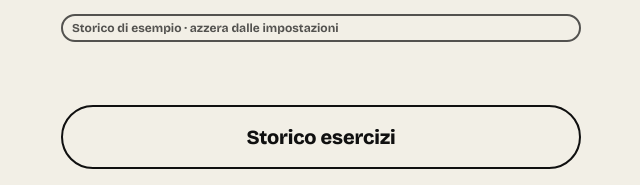
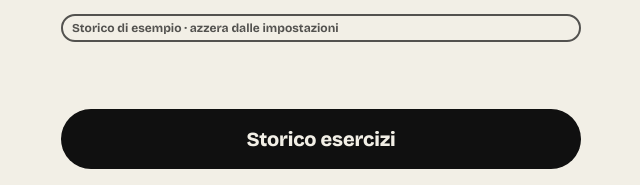
Before and after one commit to bolzanmarco/picture-360-rotation, a plain HTML site: page index.html in a window 1280 px wide. Shown: the part 615-800 px from the top of the page, without its empty margins (319-959 px from the left). Drawn offline with nearby package versions, Linux system fonts and the light colour scheme.

Commit message:
Pulsanti fissi più vicini al bordo; Storico esercizi pieno
Co-Authored-By: Claude Fable 5.1 <noreply@anthropic.com>
Claude-Session: https://claude.ai/code/session_01MrL3ZmdBya6ZTs2eZNDkck

```diff
--- a/index.html
+++ b/index.html
@@ -127,7 +127,7 @@
   .btn { font-weight: 800; border: none; border-radius: 999px; padding: 18px 22px; font-size: 20px; width: 100%; background: var(--ink); color: var(--paper); letter-spacing: -.01em; transition: transform .15s var(--ease); }
   .btn:active { transform: scale(.98); }
   .btn.ghost { background: transparent; color: inherit; border: 2px solid currentColor; }
-  .bottom { position: sticky; bottom: 0; z-index: 2; margin: auto -20px 0; padding: 14px 20px calc(var(--sab) + 16px); display: grid; gap: 10px; background: linear-gradient(to top, var(--bg) 72%, transparent); transition: background .5s var(--ease); }
+  .bottom { position: sticky; bottom: 0; z-index: 2; margin: auto -20px 0; padding: 14px 20px max(calc(var(--sab) + 6px), 16px); display: grid; gap: 10px; background: linear-gradient(to top, var(--bg) 72%, transparent); transition: background .5s var(--ease); }
 
   /* sessione live */
   .segments { display: flex; gap: 2px; height: 6px; }
@@ -369,7 +369,7 @@
         </button>`; }).join("")}
       </div>
       ${store.demo ? `<span class="demo">Storico di esempio · azzera dalle impostazioni</span>` : ""}
-      <div class="bottom"><button class="btn ghost" id="hist">Storico esercizi</button></div>`;
+      <div class="bottom"><button class="btn" id="hist">Storico esercizi</button></div>`;
     el.querySelectorAll("[data-day]").forEach(b => b.addEventListener("click", () => go(e => Session(e, b.dataset.day))));
     $("gear", el).addEventListener("click", () => sheet(Settings));
     $("hist", el).addEventListener("click", () => sheet(HistoryList));
```
